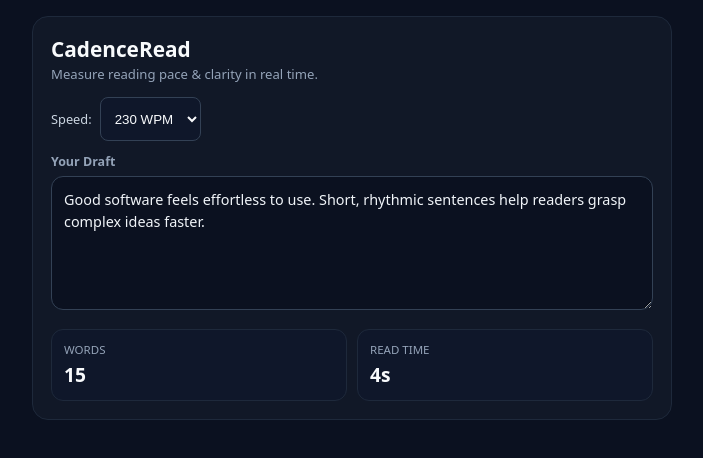
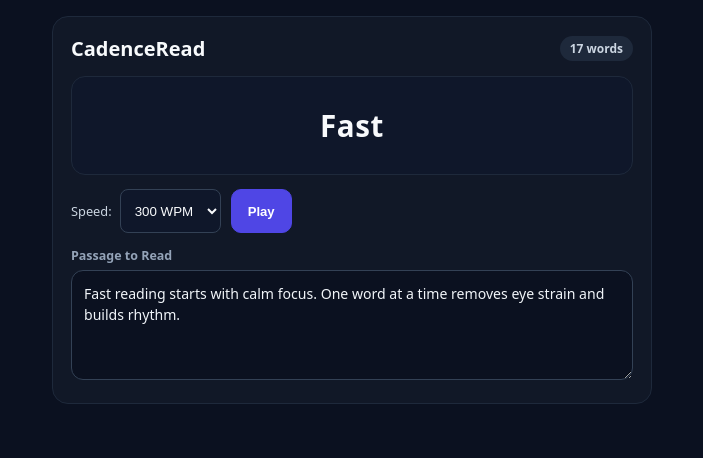
Before and after one commit to Guerschom-Tambwe/CadenceRead, a plain HTML site: page index.html in a window 1280 px wide. Shown: the whole page, without its empty margins (288-991 px from the left). Drawn offline with Linux system fonts and the light colour scheme.

Commit message:
feat(cadenceread-m1): tokenizer wpm interval  assertions

```diff
--- a/app.js
+++ b/app.js
@@ -1,36 +1,59 @@
 // CadenceRead — Milestone 1 Starter
 const draftInput = document.getElementById("draft-input");
 const wpmSelect = document.getElementById("wpm-select");
-const wordCountEl = document.getElementById("word-count");
-const readTimeEl = document.getElementById("read-time");
+const wordEl = document.getElementById("rsvp-word");
+const counterEl = document.getElementById("word-counter");
+const playBtn = document.getElementById("play-btn");
 
-// TODO (M1): Return 0 for empty/whitespace strings, otherwise word count
-function countWords(text) {
-  const clean = (text || "").trim();
-  if (!clean) return 0;
-  return clean.split(/\s+/).length;
-  return 0;
+// TODO (M1): Return [] for empty/whitespace, otherwise array of words
+function tokenizeText(text) {
+const clean = (text || "").trim();
+  if (!clean) return [];
+  return clean.split(/\s+/);
+  return [];
 }
 
-function formatReadTime(words, wpm) {
-  if (!words) return "0s";
-  const sec = Math.ceil((words / wpm) * 60);
-  if (sec < 60) return sec + "s";
-  const m = Math.floor(sec / 60);
-  const s = sec % 60;
-  return s > 0 ? m + "m " + s + "s" : m + "m";
+// TODO (M1): Convert WPM to milliseconds per word (min 50ms)
+function wpmToMs(wpm) {
+  const rate = Number(wpm) || 300;
+  return Math.max(50, Math.round(60000 / rate));
 }
 
-function render() {
-  const words = countWords(draftInput ? draftInput.value : "");
-  const wpm = wpmSelect ? Number(wpmSelect.value) : 230;
-  if (wordCountEl) wordCountEl.textContent = String(words);
-  if (readTimeEl) readTimeEl.textContent = formatReadTime(words, wpm);
+let timerId = null;
+let words = [];
+let index = 0;
+
+function syncWords() {
+  words = tokenizeText(draftInput ? draftInput.value : "");
+  if (counterEl) counterEl.textContent = words.length + " words";
+  if (wordEl && !timerId) wordEl.textContent = words[0] || "Ready";
 }
 
-if (draftInput) draftInput.addEventListener("input", render);
-if (wpmSelect) wpmSelect.addEventListener("change", render);
+function togglePlay() {
+  if (timerId) {
+    clearInterval(timerId);
+    timerId = null;
+    if (playBtn) playBtn.textContent = "Play";
+    return;
+  }
+  syncWords();
+  if (!words.length) return;
+  index = 0;
+  if (playBtn) playBtn.textContent = "Pause";
+  timerId = setInterval(function() {
+    if (wordEl) wordEl.textContent = words[index];
+    index++;
+    if (index >= words.length) {
+      clearInterval(timerId);
+      timerId = null;
+      if (playBtn) playBtn.textContent = "Play";
+    }
+  }, wpmToMs(wpmSelect ? wpmSelect.value : 300));
+}
 
-window.countWords = countWords;
-window.formatReadTime = formatReadTime;
-render();
+if (draftInput) draftInput.addEventListener("input", syncWords);
+if (playBtn) playBtn.addEventListener("click", togglePlay);
+
+window.tokenizeText = tokenizeText;
+window.wpmToMs = wpmToMs;
+syncWords();
--- a/index.html
+++ b/index.html
@@ -9,27 +9,25 @@
 <body>
   <main class="shell">
     <header class="top">
-      <div>
-        <h1>CadenceRead</h1>
-        <p class="sub">Measure reading pace &amp; clarity in real time.</p>
-      </div>
+      <h1>CadenceRead</h1>
+      <span id="word-counter" class="badge" aria-live="polite">0 words</span>
     </header>
-    <section class="controls" aria-label="Editor Controls">
+    <section class="stage" aria-label="RSVP Reader Stage">
+      <div id="rsvp-word" class="word" aria-live="off">Ready</div>
+    </section>
+    <section id="controls-row" class="controls" aria-label="Reader Controls">
       <label for="wpm-select" class="ctrl-label">
         Speed:
         <select id="wpm-select">
-          <option value="180">180 WPM</option>
-          <option value="230" selected>230 WPM</option>
-          <option value="300">300 WPM</option>
+          <option value="200">200 WPM</option>
+          <option value="300" selected>300 WPM</option>
+          <option value="450">450 WPM</option>
         </select>
       </label>
+      <button id="play-btn" type="button" class="btn">Play</button>
     </section>
-    <label for="draft-input" class="field-label">Your Draft</label>
-    <textarea id="draft-input" rows="5">Good software feels effortless to use. Short, rhythmic sentences help readers grasp complex ideas faster.</textarea>
-    <section id="metrics-grid" class="grid" aria-label="Readability Metrics">
-      <article class="card"><span>Words</span><strong id="word-count">0</strong></article>
-      <article class="card"><span>Read Time</span><strong id="read-time">0s</strong></article>
-    </section>
+    <label for="draft-input" class="field-label">Passage to Read</label>
+    <textarea id="draft-input" rows="4">Fast reading starts with calm focus. One word at a time removes eye strain and builds rhythm.</textarea>
   </main>
   <script src="./app.js"></script>
 </body>
--- a/styles.css
+++ b/styles.css
@@ -1,15 +1,14 @@
 *, *::before, *::after { box-sizing: border-box; margin: 0; padding: 0; }
 body { font-family: system-ui, sans-serif; background: #0b1120; color: #e2e8f0; padding: 16px; }
-.shell { width: 100%; max-width: 640px; margin: 0 auto; background: #111827; border: 1px solid #1e293b; border-radius: 16px; padding: 18px; }
-.top { display: flex; flex-wrap: wrap; justify-content: space-between; align-items: flex-start; gap: 10px; margin-bottom: 14px; }
-h1 { font-size: 1.3rem; color: #f8fafc; }
-.sub { font-size: 0.82rem; color: #94a3b8; margin-top: 2px; }
-.controls { display: flex; flex-wrap: wrap; justify-content: space-between; align-items: center; gap: 10px; margin-bottom: 12px; }
+.shell { width: 100%; max-width: 600px; margin: 0 auto; background: #111827; border: 1px solid #1e293b; border-radius: 16px; padding: 18px; }
+.top { display: flex; flex-wrap: wrap; justify-content: space-between; align-items: center; gap: 8px; margin-bottom: 14px; }
+h1 { font-size: 1.25rem; color: #f8fafc; }
+.badge { font-size: 0.75rem; font-weight: 600; padding: 4px 10px; border-radius: 999px; background: #1e293b; color: #cbd5e1; }
+.stage { background: #0f172a; border: 1px solid #1e293b; border-radius: 14px; padding: 28px 16px; text-align: center; margin-bottom: 14px; }
+.word { font-size: 1.85rem; font-weight: 700; letter-spacing: 0.02em; color: #f8fafc; min-height: 2.4rem; }
+.controls { display: flex; flex-wrap: wrap; align-items: center; gap: 10px; margin-bottom: 14px; }
 .ctrl-label { display: flex; align-items: center; gap: 8px; font-size: 0.8rem; color: #cbd5e1; }
 select { min-height: 44px; background: #0f172a; color: #f8fafc; border: 1px solid #334155; border-radius: 8px; padding: 0 10px; }
+.btn { min-height: 44px; padding: 0 16px; border-radius: 10px; border: 1px solid #4f46e5; background: #4f46e5; color: #fff; font-size: 0.82rem; font-weight: 600; cursor: pointer; }
 .field-label { display: block; font-size: 0.78rem; font-weight: 600; color: #94a3b8; margin-bottom: 6px; }
-textarea { width: 100%; background: #0b1120; color: #f1f5f9; border: 1px solid #334155; border-radius: 12px; padding: 12px; font-family: inherit; font-size: 0.9rem; line-height: 1.5; }
-.grid { display: grid; grid-template-columns: repeat(auto-fit, minmax(130px, 1fr)); gap: 10px; margin-top: 14px; }
-.card { background: #0f172a; border: 1px solid #1e293b; border-radius: 12px; padding: 12px; display: flex; flex-direction: column; gap: 4px; }
-.card span { font-size: 0.72rem; color: #94a3b8; text-transform: uppercase; }
-.card strong { font-size: 1.2rem; color: #f8fafc; }
+textarea { width: 100%; background: #0b1120; color: #f1f5f9; border: 1px solid #334155; border-radius: 12px; padding: 12px; font-family: inherit; font-size: 0.88rem; line-height: 1.5; }
```
Also changed, not shown: tests.js (+4 -4 lines), 1 other file.
